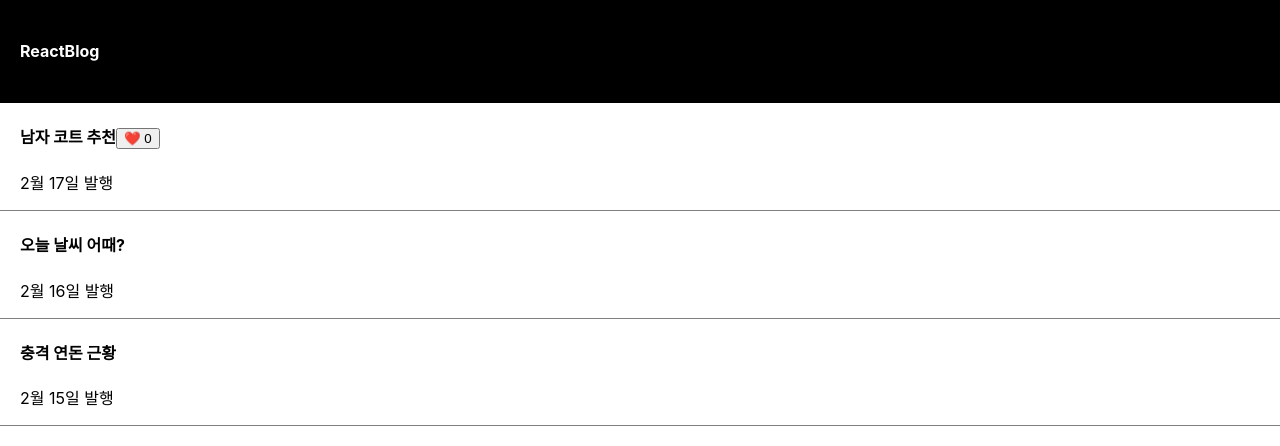
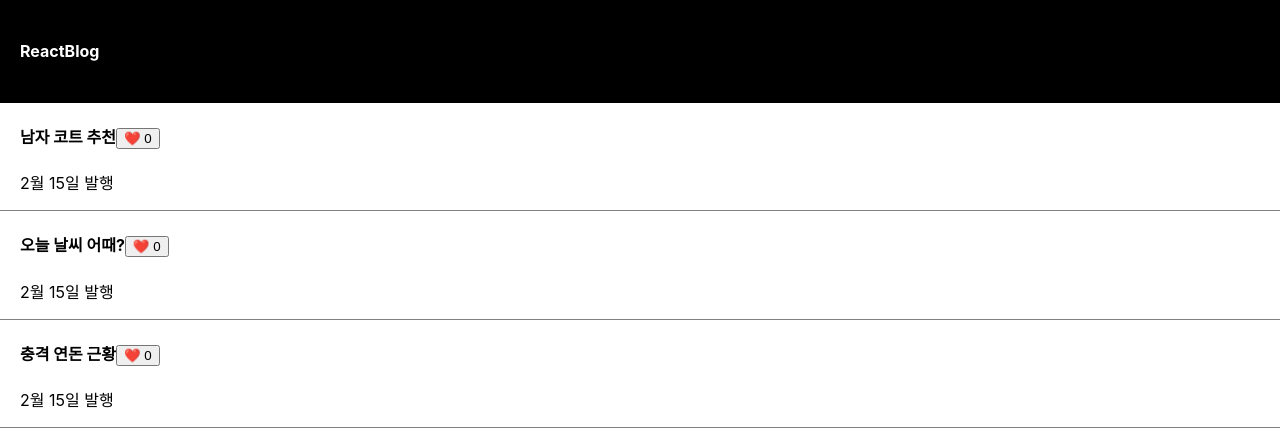
Before and after one commit to JangHyunjeong/react-study, a React (Create React App) app: page / in a window 1280 px wide. Shown: the top 446 px of the page. Built offline with nearby package versions, Linux system fonts and the light colour scheme.

Commit message:
jsx에서 반복문 쓰기 :  .map 사용

```diff
--- a/src/App.js
+++ b/src/App.js
@@ -8,25 +8,24 @@ function App() {
     "오늘 날씨 어때?",
     "충격 연돈 근황",
   ]);
-  let [좋아요, 좋아요변경] = useState(0);
+  let [좋아요, 좋아요변경] = useState([0, 0, 0]);
   let [modal, setModal] = useState(false);
+  [1, 2, 3].map(function (a) {
+    return "1213";
+  });
 
   return (
     <div className="App">
       <div className="black-nav">
         <h4>ReactBlog</h4>
       </div>
-      <div className="list">
+
+      {/* a: 현재 도는 item , i : 0부터  ++ 되는 정수 */}
+      {title.map(function (a, i) {
+        return (
+          <div className="list" key={i}>
             <h4>
-          {title[0]}
-          <button type="button" onClick={() => 좋아요변경(좋아요 + 1)}>
-            ❤️ {좋아요}
-          </button>
-        </h4>
-        <p>2월 17일 발행</p>
-      </div>
-      <div className="list">
-        <h4
+              <span
                 onClick={() => {
                   if (modal == true) {
                     setModal(false);
@@ -35,18 +34,25 @@ function App() {
                   }
                 }}
               >
-          {title[1]}
+                {a}
+              </span>
+              <button
+                type="button"
+                onClick={() => {
+                  let likeCopy = [...좋아요];
+                  likeCopy[i] = likeCopy[i] + 1;
+                  좋아요변경(likeCopy);
+                }}
+              >
+                ❤️ {좋아요[i]}
+              </button>
             </h4>
-        <p>2월 16일 발행</p>
-      </div>
-      <div className="list">
-        <h4>{title[2]}</h4>
+            {/* <h4>{title[i]}</h4> */}
             <p>2월 15일 발행</p>
           </div>
+        );
+      })}
 
-      {/* {
-        조건식 ? 참일때 실행 코드 : 거짓일때 실행할 코드
-      } */}
       {modal == true ? <Modal></Modal> : null}
     </div>
   );
```
Lines whose indentation alone changed are shown as unchanged.
